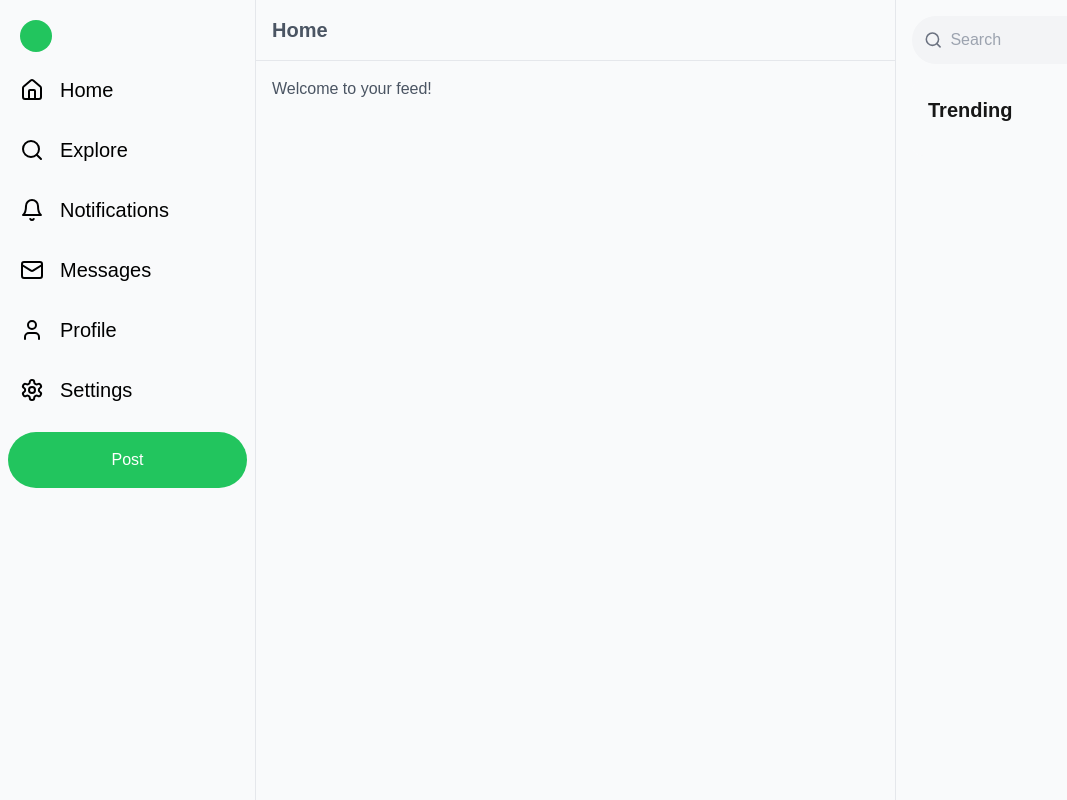
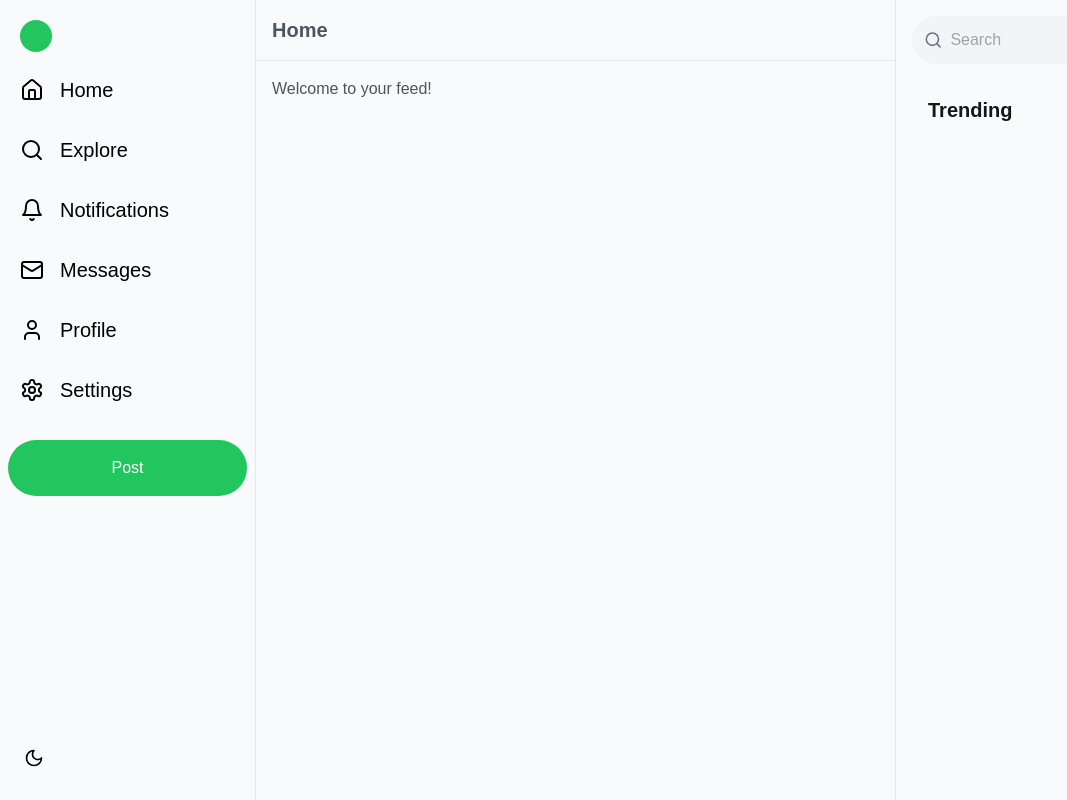
Before and after one commit to NicolasLewin/social-media, a Next.js app: page / in a window 1280 px wide. Shown: the whole page, without its empty margins (0-1067 px from the left). Built offline with nearby package versions, Linux system fonts and the light colour scheme.

Commit message:
darkmode implemented

```diff
--- a/app/layout.tsx
+++ b/app/layout.tsx
@@ -2,6 +2,7 @@ import type { Metadata } from "next";
 import "./globals.css";
 import NavItem from "@/components/NavItem";
 import { Bell, Home, Mail, PenSquare, Search, Settings, User } from "lucide-react";
+import { ThemeProvider, ThemeToggle } from "@/providers/ThemeProvider";
 
 export const metadata: Metadata = {
   title: "Social Media",
@@ -14,11 +15,29 @@ export default function RootLayout({
   children: React.ReactNode;
 }>) {
   return (
-    <html lang="en">
+    <html lang="en" suppressHydrationWarning>
+      <head>
+        <script
+          dangerouslySetInnerHTML={{
+            __html: `
+              try {
+                if (localStorage.getItem('theme') === 'dark' || (!localStorage.getItem('theme') && window.matchMedia('(prefers-color-scheme: dark)').matches)) {
+                  document.documentElement.classList.add('dark');
+                } else {
+                  document.documentElement.classList.remove('dark');
+                }
+              } catch (_) {}
+            `,
+          }}
+        />
+      </head>
       <body>
+        <ThemeProvider>
           <div className="min-h-screen bg-gray-50 dark:bg-black dark:text-white">
             <div className="flex h-screen">
-            <nav className="flex flex-col p-2 md:w-64 w-20 border-r border-gray-200 dark:border-gray-800">
+              <nav className="flex flex-col justify-between p-2 md:w-64 w-20 border-r border-gray-200 dark:border-gray-800">
+
+                <div>
                   <div className="p-3">
                     <div className="w-8 h-8 bg-green-500 rounded-full"></div>
                   </div>
@@ -30,10 +49,16 @@ export default function RootLayout({
                     <NavItem icon={User} label="Profile" />
                     <NavItem icon={Settings} label="Settings" />
                   </div>
-              <button className="mt-4 bg-green-500 hover:bg-green-600 text-white rounded-full p-3 md:p-4">
-                <PenSquare className="md:hidden h-6 w-6" />
+                  <button className="mt-6 w-full bg-green-500 hover:bg-green-600 text-white rounded-full p-4 transition-colors duration-200">
+                    <PenSquare className="md:hidden h-7 w-7 mx-auto" />
                     <span className="hidden md:inline">Post</span>
                   </button>
+                </div>
+
+                <div className="ml-2 mt-2 mb-4 text-black dark:text-white">
+                  <ThemeToggle />
+                </div>
+
               </nav>
               <main className="flex-1 border-r border-gray-200 dark:border-gray-800">
                 {children}
@@ -55,6 +80,7 @@ export default function RootLayout({
               </aside>
             </div>
           </div>
+        </ThemeProvider>
       </body>
     </html>
   );
--- a/providers/ThemeProvider.tsx
+++ b/providers/ThemeProvider.tsx
@@ -49,7 +49,7 @@ export function ThemeToggle() {
   return (
     <button
       onClick={toggleTheme}
-      className="fixed top-4 right-4 p-2 rounded-full bg-gray-200 dark:bg-gray-800
+      className="top-4 right-4 p-2 rounded-full bg-gray-200 dark:bg-gray-800
                 hover:bg-gray-300 dark:hover:bg-gray-700 transition-colors duration-200"
       aria-label="Toggle theme"
     >
```
Lines whose indentation alone changed are shown as unchanged.
